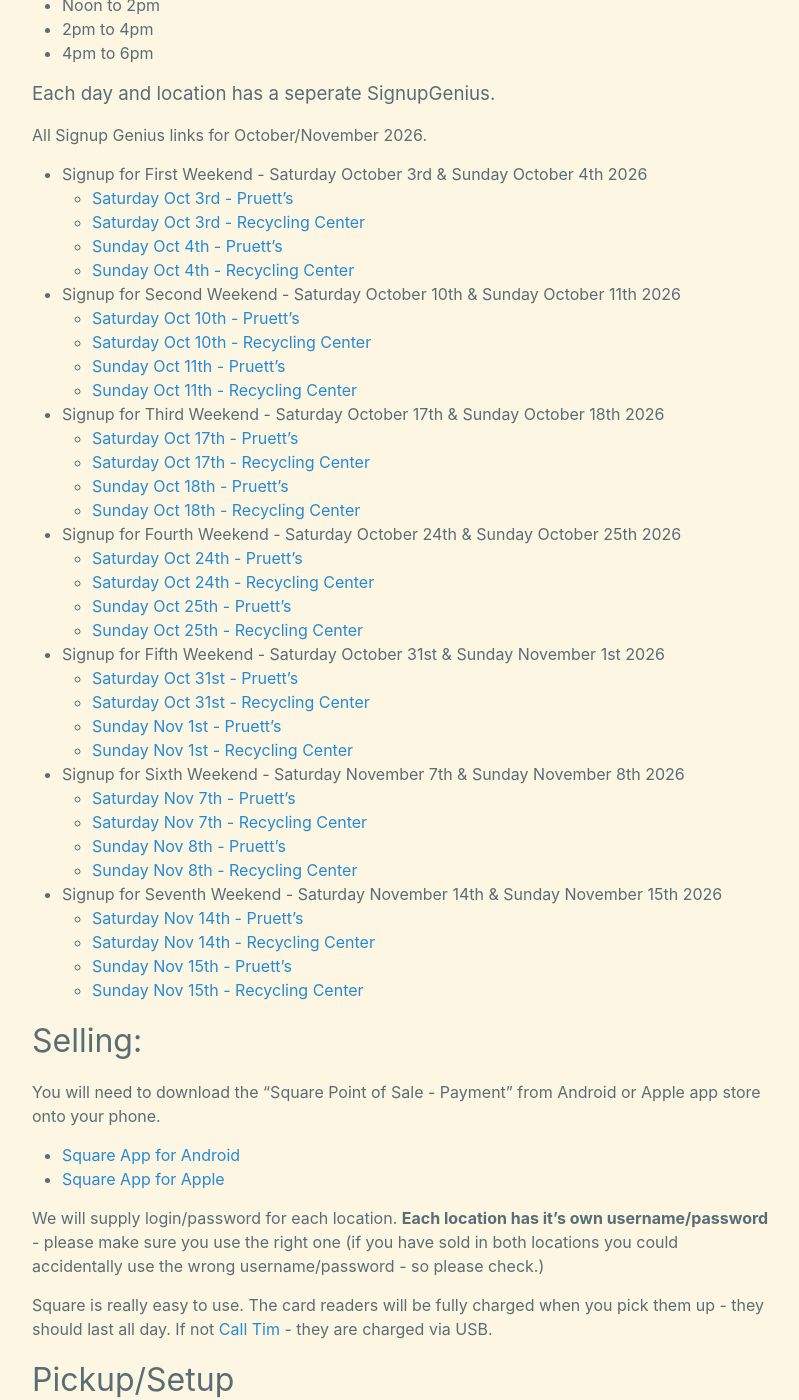
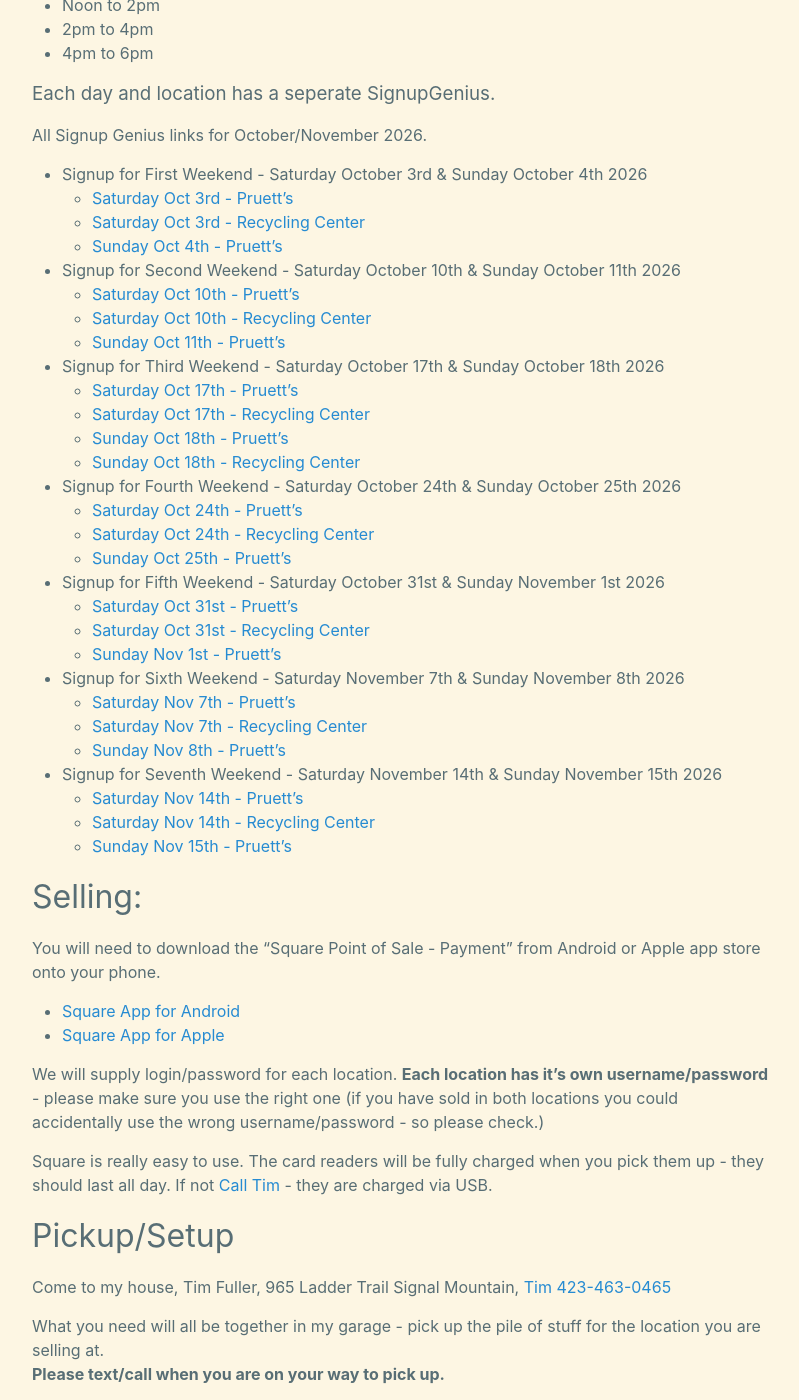
Before and after one commit to CodeJourneymen/scoutpiemaster, a Jekyll site: the page built from shownsell.md, in a window 1280 px wide and 1400 px high, scrolled down 678 px. Shown: the whole window, without its empty margins (238-1037 px from the left). Built offline with Jekyll 4.4.1, drawn with Linux system fonts in a browser that asks for light colours.

Commit message:
Update shownsell.md

```diff
--- a/shownsell.md
+++ b/shownsell.md
@@ -32,13 +32,11 @@ All Signup Genius links for October/November 2026.
   - [Saturday Oct 3rd - Pruett's](https://www.signupgenius.com/go/10C054BABAD2AA3F9C70-65831738-moonpie)
   - [Saturday Oct 3rd - Recycling Center](https://www.signupgenius.com/go/10C054BABAD2AA3F9C70-65832130-moonpie)
   - [Sunday Oct 4th - Pruett's](https://www.signupgenius.com/go/10C054BABAD2AA3F9C70-65832137-moonpie)
-  - [Sunday Oct 4th - Recycling Center](https://www.signupgenius.com/go/10C054BABAD2AA3F9C70-65832251-moonpie)
 
 - Signup for Second Weekend - Saturday October 10th & Sunday October 11th 2026
   - [Saturday Oct 10th - Pruett's](https://www.signupgenius.com/go/10C054BABAD2AA3F9C70-65832259-moonpie)
   - [Saturday Oct 10th - Recycling Center](https://www.signupgenius.com/go/10C054BABAD2AA3F9C70-65832262-moonpie)
   - [Sunday Oct 11th - Pruett's](https://www.signupgenius.com/go/10C054BABAD2AA3F9C70-65832320-moonpie)
-  - [Sunday Oct 11th - Recycling Center](https://www.signupgenius.com/go/10C054BABAD2AA3F9C70-65832342-moonpie)
 
 - Signup for Third Weekend - Saturday October 17th & Sunday October 18th 2026
   - [Saturday Oct 17th - Pruett's](https://www.signupgenius.com/go/10C054BABAD2AA3F9C70-65832378-moonpie)
@@ -50,25 +48,21 @@ All Signup Genius links for October/November 2026.
   - [Saturday Oct 24th - Pruett's](https://www.signupgenius.com/go/10C054BABAD2AA3F9C70-65832450-moonpie)
   - [Saturday Oct 24th - Recycling Center](https://www.signupgenius.com/go/10C054BABAD2AA3F9C70-65832454-moonpie)
   - [Sunday Oct 25th - Pruett's](https://www.signupgenius.com/go/10C054BABAD2AA3F9C70-65832470-moonpie)
-  - [Sunday Oct 25th - Recycling Center](https://www.signupgenius.com/go/10C054BABAD2AA3F9C70-65832475-moonpie)
 
 - Signup for Fifth Weekend - Saturday October 31st & Sunday November 1st 2026
   - [Saturday Oct 31st - Pruett's](https://www.signupgenius.com/go/10C054BABAD2AA3F9C70-65832555-moonpie)
   - [Saturday Oct 31st - Recycling Center](https://www.signupgenius.com/go/10C054BABAD2AA3F9C70-65832557-moonpie)
   - [Sunday Nov 1st - Pruett's](https://www.signupgenius.com/go/10C054BABAD2AA3F9C70-65832571-moonpie)
-  - [Sunday Nov 1st - Recycling Center](https://www.signupgenius.com/go/10C054BABAD2AA3F9C70-65832575-moonpie)
 
 - Signup for Sixth Weekend - Saturday November 7th & Sunday November 8th 2026
   - [Saturday Nov 7th - Pruett's](https://www.signupgenius.com/go/10C054BABAD2AA3F9C70-65832576-moonpie)
   - [Saturday Nov 7th - Recycling Center](https://www.signupgenius.com/go/10C054BABAD2AA3F9C70-65832593-moonpie)
   - [Sunday Nov 8th - Pruett's](https://www.signupgenius.com/go/10C054BABAD2AA3F9C70-65832631-moonpie)
-  - [Sunday Nov 8th - Recycling Center](https://www.signupgenius.com/go/10C054BABAD2AA3F9C70-65832654-moonpie)
 
 - Signup for Seventh Weekend - Saturday November 14th & Sunday November 15th 2026
   - [Saturday Nov 14th - Pruett's](https://www.signupgenius.com/go/10C054BABAD2AA3F9C70-65832655-moonpie)
   - [Saturday Nov 14th - Recycling Center](https://www.signupgenius.com/go/10C054BABAD2AA3F9C70-65832660-moonpie)
   - [Sunday Nov 15th - Pruett's](https://www.signupgenius.com/go/10C054BABAD2AA3F9C70-65832672-moonpie)
-  - [Sunday Nov 15th - Recycling Center](https://www.signupgenius.com/go/10C054BABAD2AA3F9C70-65832671-moonpie)
 
 
 
```
